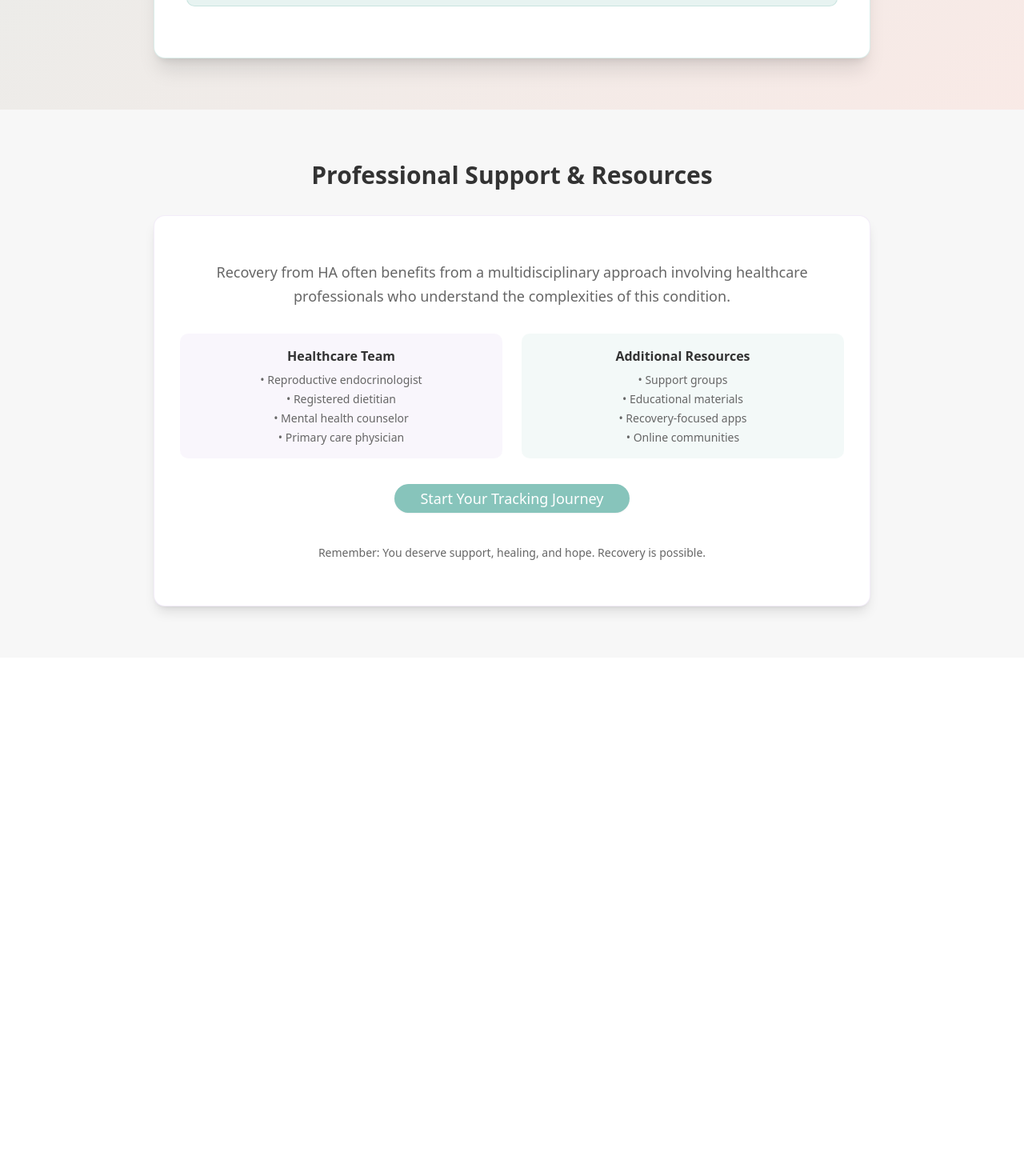
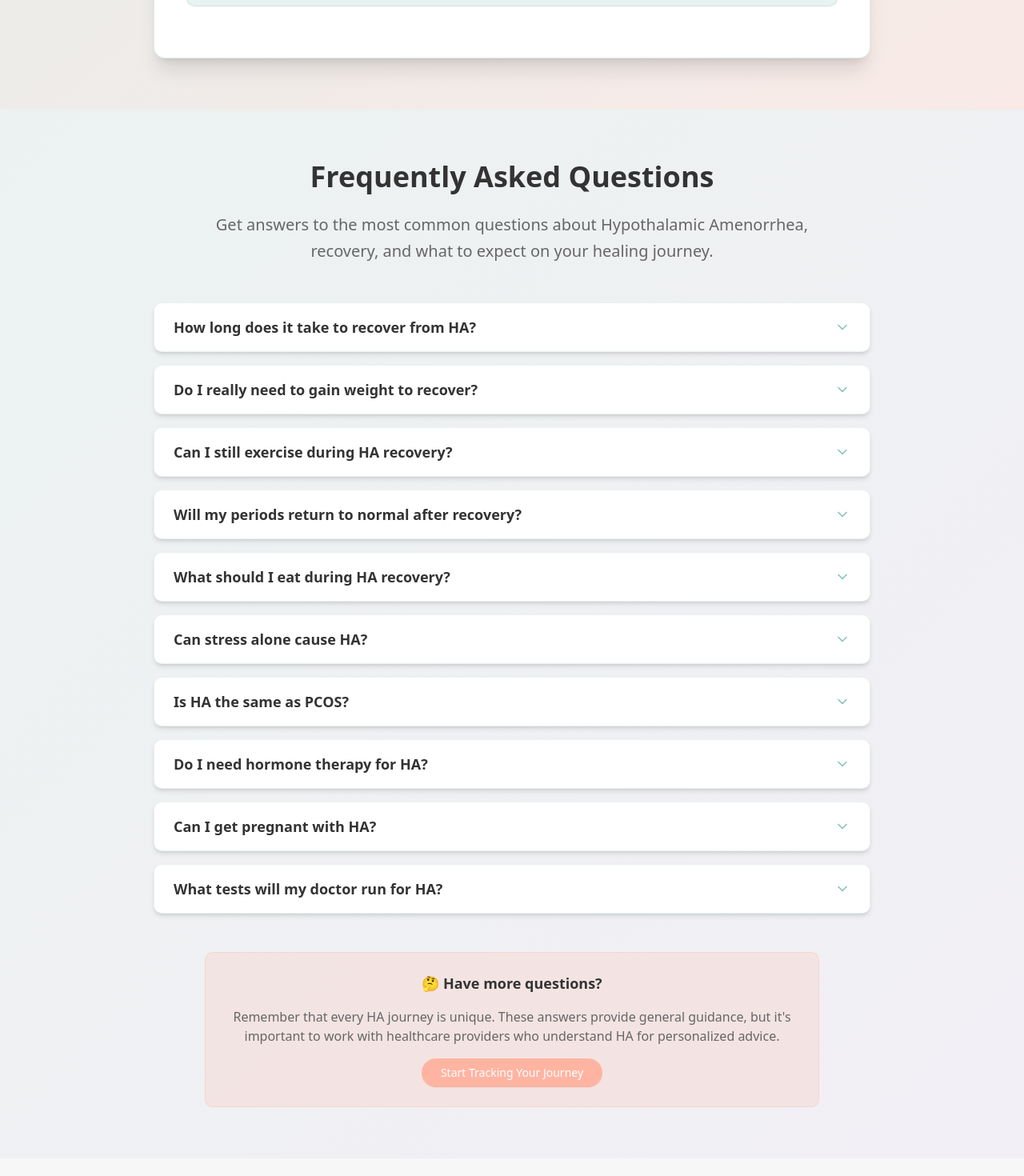
Before and after one commit to happiestbee/hophacks25, a Next.js app in the folder fha-recovery-app/: page /learn-more in a window 1280 px wide. Shown: the part 4740-6210 px from the top of the page at 80% size. Before the commit the page ends 5562 px from the top, so only its background shows below. Built offline with nearby package versions, Linux system fonts and the light colour scheme; no server answers.

Commit message:
Added FAQ section to learn more page

```diff
--- a/fha-recovery-app/src/app/learn-more/page.tsx
+++ b/fha-recovery-app/src/app/learn-more/page.tsx
@@ -3,9 +3,12 @@
 import { motion, useScroll, useSpring } from 'framer-motion'
 import { Card, CardContent, CardHeader, CardTitle } from '@/components/ui/card'
 import { Button } from '@/components/ui/button'
-import { Heart, Activity, Scale, Brain, Dna } from 'lucide-react'
+import { Heart, Activity, Scale, Brain, Dna, ChevronDown, ChevronUp } from 'lucide-react'
+import { useState } from 'react'
 
 export default function LearnMore() {
+  const [openFAQ, setOpenFAQ] = useState<number | null>(null)
+
   const { scrollYProgress } = useScroll()
   const scaleX = useSpring(scrollYProgress, {
     stiffness: 100,
@@ -59,6 +62,53 @@ export default function LearnMore() {
       encouragement: "Understanding genetic factors helps us approach recovery with patience and personalized care."
     }
   ]
+
+  const faqData = [
+    {
+      question: "How long does it take to recover from HA?",
+      answer: "Recovery timeline varies greatly between individuals. Some women see their periods return within 3-6 months, while others may take 12-18 months or longer. Factors affecting recovery time include how long you've had HA, the severity of underlying causes, and how consistently you address the contributing factors. Remember, recovery isn't just about getting your period back - it's about restoring overall hormonal and metabolic health."
+    },
+    {
+      question: "Do I really need to gain weight to recover?",
+      answer: "Not everyone with HA needs to gain weight, but many do. About 67% of women with HA have a BMI over 18.5, but 82% experienced significant weight loss before developing HA. Your body may need to return to its natural set point weight to restore hormonal function. A registered dietitian experienced with HA can help determine if weight restoration is necessary for your individual recovery."
+    },
+    {
+      question: "Can I still exercise during HA recovery?",
+      answer: "Exercise modification is often necessary during recovery. High-intensity or excessive exercise can suppress reproductive hormones. Many healthcare providers recommend reducing exercise intensity and duration, or taking a complete break from structured exercise. Gentle movement like walking, restorative yoga, or light stretching may be appropriate. The key is listening to your body and working with your healthcare team."
+    },
+    {
+      question: "Will my periods return to normal after recovery?",
+      answer: "Most women who recover from HA do see their periods return and can have normal menstrual cycles. However, it may take time for cycles to become regular and ovulatory. Some women may experience irregular cycles initially as their hormones rebalance. Long-term, most women with recovered HA can conceive and have healthy pregnancies, though it's important to maintain the lifestyle changes that supported recovery."
+    },
+    {
+      question: "What should I eat during HA recovery?",
+      answer: "Focus on adequate calories, regular meals, and including all food groups. Many women with HA have been under-eating, so increasing overall intake is often necessary. Include healthy fats (crucial for hormone production), complex carbohydrates, and adequate protein. Avoid restrictive diets or 'clean eating' rules. A registered dietitian can help create a personalized meal plan that supports your recovery goals."
+    },
+    {
+      question: "Can stress alone cause HA?",
+      answer: "While stress is a significant factor, HA is typically caused by a combination of factors including inadequate nutrition, excessive exercise, weight loss, stress, and sometimes genetic predisposition. Chronic stress can disrupt the hypothalamic-pituitary-ovarian axis, but it usually works alongside other factors. Managing stress through therapy, mindfulness, or lifestyle changes is an important part of recovery."
+    },
+    {
+      question: "Is HA the same as PCOS?",
+      answer: "No, HA and PCOS are different conditions with opposite underlying mechanisms. HA involves suppressed reproductive hormones due to energy deficiency or stress, while PCOS typically involves elevated androgens and insulin resistance. However, some women may have been misdiagnosed with PCOS when they actually have HA, especially if they have irregular periods and are athletic or have a history of restrictive eating."
+    },
+    {
+      question: "Do I need hormone therapy for HA?",
+      answer: "Hormone therapy (like birth control pills) may be prescribed to protect bone health if natural periods don't return within a reasonable timeframe. However, hormonal contraception doesn't treat the underlying causes of HA and may mask whether recovery efforts are working. Many healthcare providers prefer to address root causes first and use hormone therapy as a protective measure if needed. Always discuss options with your healthcare provider."
+    },
+    {
+      question: "Can I get pregnant with HA?",
+      answer: "HA typically means you're not ovulating regularly, making natural conception difficult. However, fertility often returns with recovery. Some women may ovulate and conceive before their periods return, so it's important to discuss contraception with your healthcare provider if pregnancy isn't desired. If you're trying to conceive, focus on recovery first, as this gives you the best chance of a healthy pregnancy."
+    },
+    {
+      question: "What tests will my doctor run for HA?",
+      answer: "Diagnosis typically involves blood tests to check hormone levels (FSH, LH, estrogen, prolactin, thyroid hormones), rule out other conditions, and assess overall health. Your doctor may also check vitamin D, bone density (DEXA scan), and other nutrients. A detailed history about your eating, exercise, stress levels, and menstrual history is equally important. HA is often a diagnosis of exclusion, meaning other causes of amenorrhea are ruled out first."
+    }
+  ]
+
+  const toggleFAQ = (index: number) => {
+    setOpenFAQ(openFAQ === index ? null : index)
+  }
 
   return (
     <div className="min-h-screen bg-[#F7F7F7]">
@@ -333,6 +383,101 @@ export default function LearnMore() {
         </div>
       </section>
 
+      {/* FAQ Section */}
+      <section className="py-16 px-4 bg-gradient-to-br from-[#87C4BB]/10 to-[#C1A7E1]/10">
+        <div className="max-w-4xl mx-auto">
+          <motion.div
+            initial="initial"
+            whileInView="animate"
+            viewport={{ once: true }}
+            variants={fadeInUp}
+            className="text-center mb-12"
+          >
+            <h2 className="text-4xl font-bold text-[#333333] mb-6">
+              Frequently Asked Questions
+            </h2>
+            <p className="text-xl text-[#666666] max-w-3xl mx-auto leading-relaxed">
+              Get answers to the most common questions about Hypothalamic Amenorrhea,
+              recovery, and what to expect on your healing journey.
+            </p>
+          </motion.div>
+
+          <motion.div
+            initial="initial"
+            whileInView="animate"
+            viewport={{ once: true, margin: "-50px" }}
+            variants={staggerContainer}
+            className="space-y-4"
+          >
+            {faqData.map((faq, index) => (
+              <motion.div
+                key={index}
+                variants={fadeInUp}
+                className="bg-white rounded-lg shadow-md border border-[#87C4BB]/20 overflow-hidden"
+              >
+                <button
+                  onClick={() => toggleFAQ(index)}
+                  className="w-full px-6 py-4 text-left flex justify-between items-center hover:bg-[#87C4BB]/5 transition-colors duration-200 focus:outline-none focus:ring-2 focus:ring-[#87C4BB]/20"
+                >
+                  <h3 className="text-lg font-semibold text-[#333333] pr-4">
+                    {faq.question}
+                  </h3>
+                  <div className="flex-shrink-0">
+                    {openFAQ === index ? (
+                      <ChevronUp className="w-5 h-5 text-[#87C4BB]" />
+                    ) : (
+                      <ChevronDown className="w-5 h-5 text-[#87C4BB]" />
+                    )}
+                  </div>
+                </button>
+
+                <motion.div
+                  initial={false}
+                  animate={{
+                    height: openFAQ === index ? "auto" : 0,
+                    opacity: openFAQ === index ? 1 : 0
+                  }}
+                  transition={{ duration: 0.3, ease: "easeInOut" }}
+                  className="overflow-hidden"
+                >
+                  <div className="px-6 pb-4 pt-2">
+                    <div className="border-t border-[#87C4BB]/20 pt-4">
+                      <p className="text-[#666666] leading-relaxed">
+                        {faq.answer}
+                      </p>
+                    </div>
+                  </div>
+                </motion.div>
+              </motion.div>
+            ))}
+          </motion.div>
+
+          <motion.div
+            initial="initial"
+            whileInView="animate"
+            viewport={{ once: true }}
+            variants={fadeInUp}
+            className="mt-12 text-center"
+          >
+            <div className="bg-[#FFB4A2]/20 rounded-lg p-6 max-w-3xl mx-auto border border-[#FFB4A2]/30">
+              <p className="text-[#333333] font-medium text-lg mb-4">
+                🤔 <strong>Have more questions?</strong>
+              </p>
+              <p className="text-[#666666] mb-4">
+                Remember that every HA journey is unique. These answers provide general guidance,
+                but it's important to work with healthcare providers who understand HA for personalized advice.
+              </p>
+              <Button
+                className="bg-[#FFB4A2] hover:bg-[#FFB4A2]/90 text-white px-6 py-2 rounded-full"
+                onClick={() => window.location.href = '/bbt-tracker'}
+              >
+                Start Tracking Your Journey
+              </Button>
+            </div>
+          </motion.div>
+        </div>
+      </section>
+
       {/* Resources Section */}
       <section className="py-16 px-4">
         <div className="max-w-4xl mx-auto">
```
